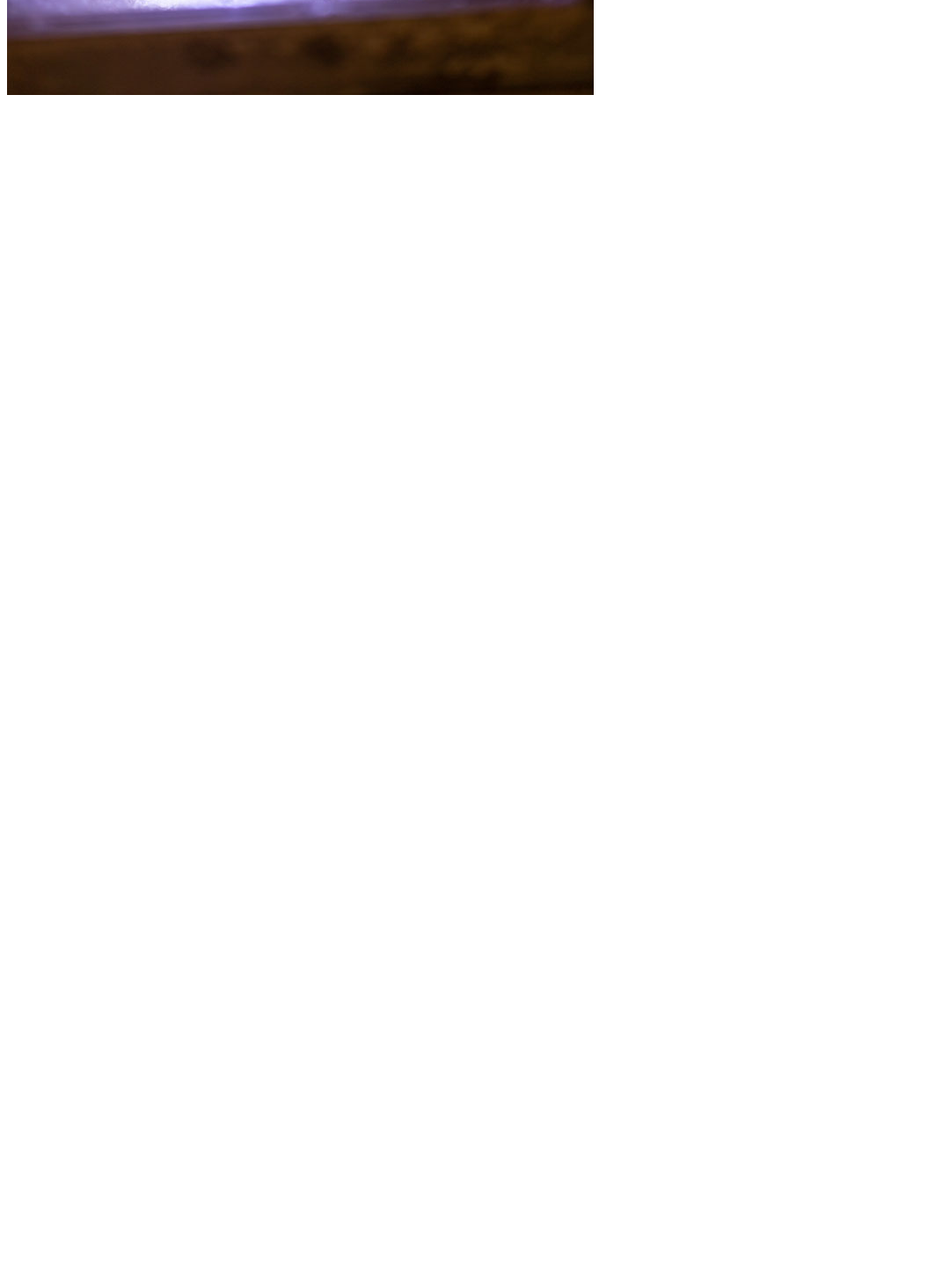
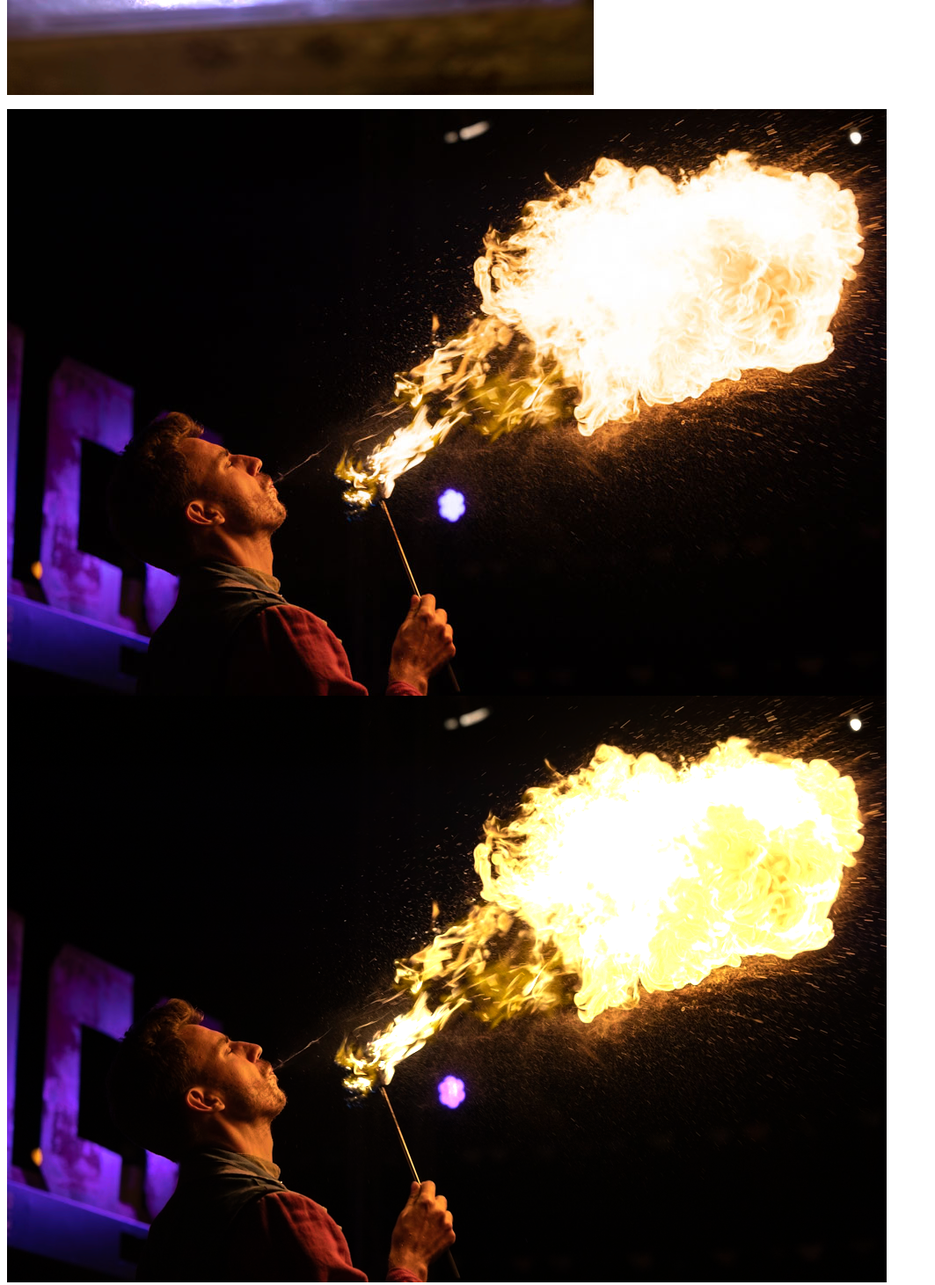
Before and after one commit to DaveVdE/hdr-demo, a plain HTML site: page index.html in a window 1280 px wide. Shown: the part 1900-3361 px from the top of the page at 88% size, without its empty margins (0-1063 px from the left). Before the commit the page ends 2016 px from the top, so only its background shows below. Drawn offline with Linux system fonts and the light colour scheme.

Commit message:
Update index.html

```diff
--- a/index.html
+++ b/index.html
@@ -1,2 +1,9 @@
+<p>
+<img src="750A0001.jpg">
 <img src="750A0001.avif">
-<img src="750A0001.jpg">
+</p>
+
+<p>
+<img src="750A0013.jpg">
+<img src="750A0013.avif">
+</p>
```
